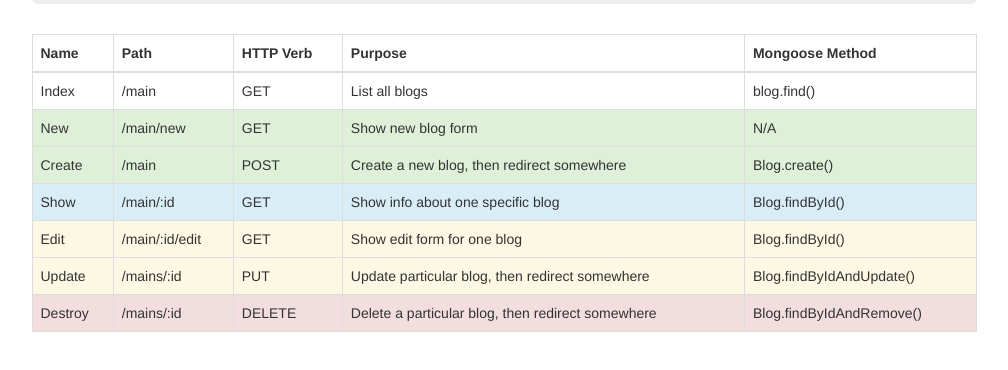
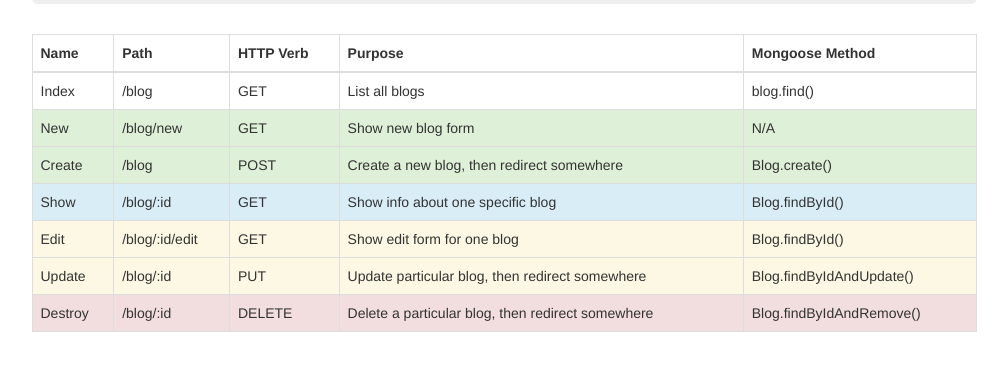
Before and after one commit to mshowkat/RESTful-Routing, a plain HTML site: page index.html in a window 1280 px wide. Shown: the part 236-606 px from the top of the page, without its empty margins (136-1144 px from the left). Drawn offline with nearby package versions, Linux system fonts and the light colour scheme.

Commit message:
Update index.html

```diff
--- a/index.html
+++ b/index.html
@@ -29,49 +29,49 @@
 			<tbody>
 				<tr>
 					<td>Index</td>
-					<td>/main</td>
+					<td>/blog</td>
 					<td>GET</td>
 					<td>List all blogs</td>
 					<td>blog.find()</td>
 				</tr>
 				<tr class="success">
 					<td>New</td>
-					<td>/main/new</td>
+					<td>/blog/new</td>
 					<td>GET</td>
 					<td>Show new blog form</td>
 					<td>N/A</td>
 				</tr>
 				<tr class="success">
 					<td>Create</td>
-					<td>/main</td>
+					<td>/blog</td>
 					<td>POST</td>
 					<td>Create a new blog, then redirect somewhere</td>
 					<td>Blog.create()</td>
 				</tr>
 				<tr class="info">
 					<td>Show</td>
-					<td>/main/:id</td>
+					<td>/blog/:id</td>
 					<td>GET</td>
 					<td>Show info about one specific blog</td>
 					<td>Blog.findById()</td>
 				</tr>
 				<tr class="warning">
 					<td>Edit</td>
-					<td>/main/:id/edit</td>
+					<td>/blog/:id/edit</td>
 					<td>GET</td>
 					<td>Show edit form for one blog</td>
 					<td>Blog.findById()</td>
 				</tr>
 				<tr class="warning">
 					<td>Update</td>
-					<td>/mains/:id</td>
+					<td>/blog/:id</td>
 					<td>PUT</td>
 					<td>Update particular blog, then redirect somewhere</td>
 					<td>Blog.findByIdAndUpdate()</td>
 				</tr>
 				<tr class="danger">
 					<td>Destroy</td>
-					<td>/mains/:id</td>
+					<td>/blog/:id</td>
 					<td>DELETE</td>
 					<td>Delete a particular blog, then redirect somewhere</td>
 					<td>Blog.findByIdAndRemove()</td>
```
